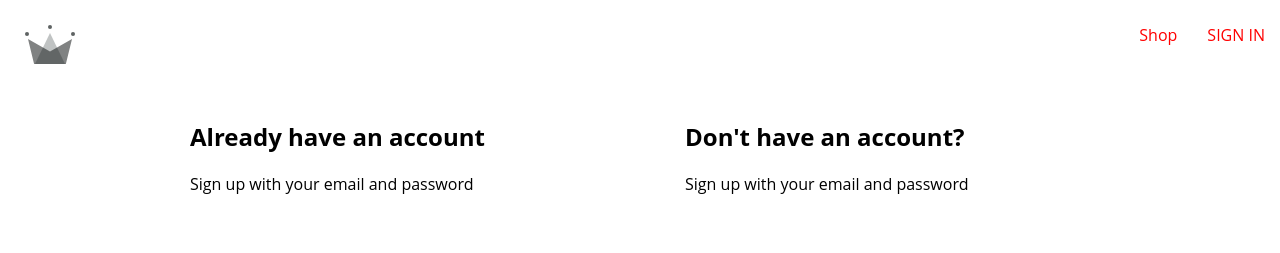
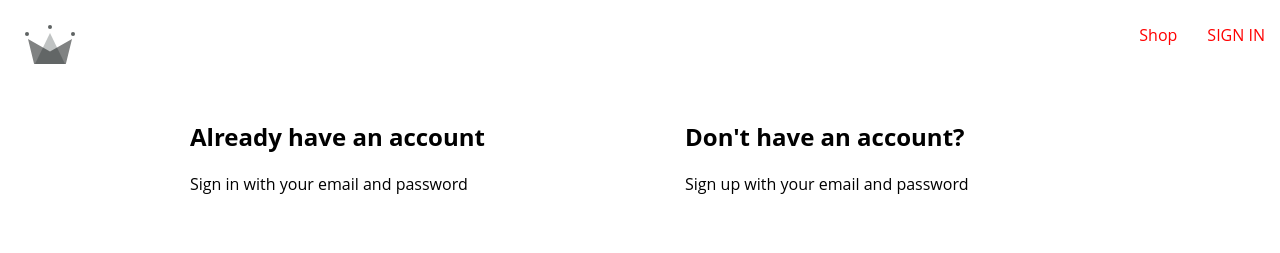
Before and after one commit to superman566/e-commerce-cloth, a React (Create React App) app: page /auth in a window 1280 px wide. Shown: the top 253 px of the page. Built offline with nearby package versions, Linux system fonts and the light colour scheme; the HTML template or start-up script is replaced by a standard one.

Commit message:
fix: RA-8

```diff
--- a/src/components/sign-in-form/sign-in-form.component.jsx
+++ b/src/components/sign-in-form/sign-in-form.component.jsx
@@ -62,7 +62,7 @@ const SignInForm =() => {
   return (
     <div className="sign-in-container">
       <h2>Already have an account</h2>
-      <span>Sign up with your email and password</span>
+      <span>Sign in with your email and password</span>
       <form onSubmit={submitHandler} >
         <FormInput
           label="Email"
```
